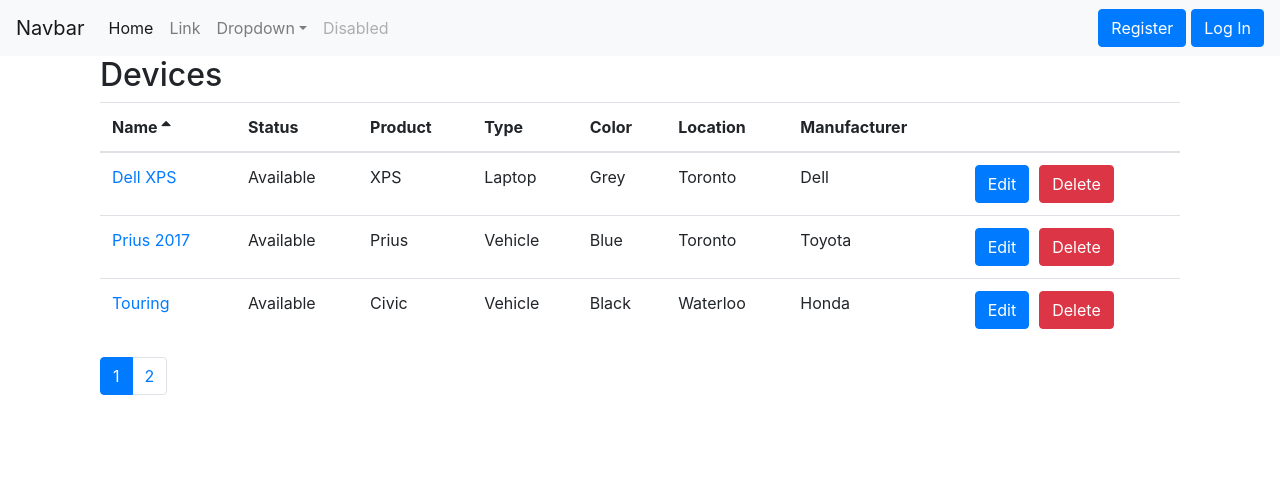
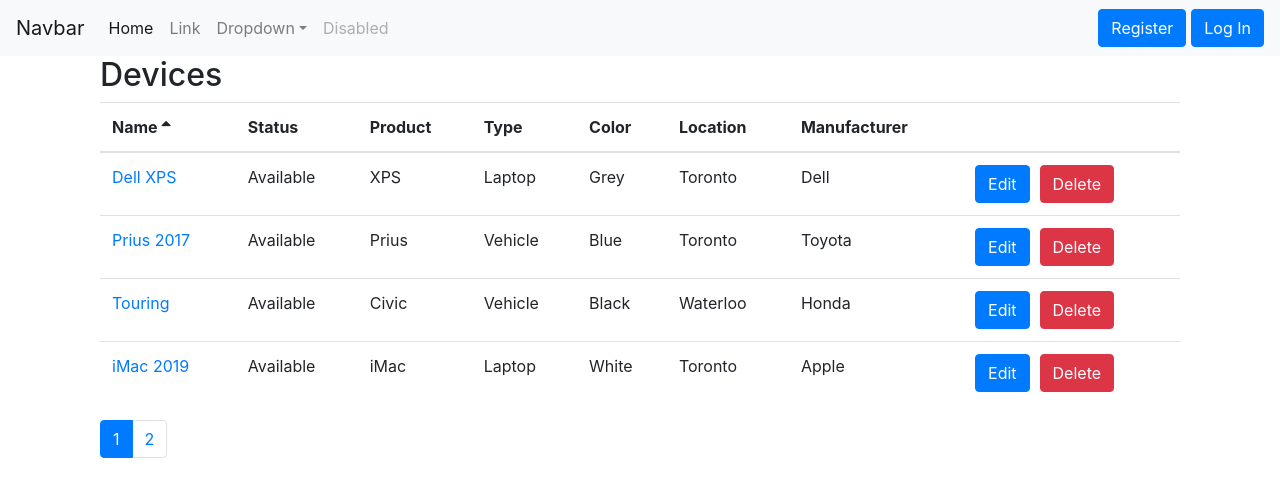
Before and after one commit to NarutoUzumaki77/BlackPanther, a React (Create React App) app: page /devices in a window 1280 px wide. Shown: the top 496 px of the page. Built offline with nearby package versions, Linux system fonts and the light colour scheme.

Commit message:
completed delete device

```diff
--- a/package.json
+++ b/package.json
@@ -8,6 +8,7 @@
     "@testing-library/user-event": "^7.1.2",
     "bootstrap": "^4.5.2",
     "font-awesome": "^4.7.0",
+    "joi-browser": "^13.4.0",
     "jquery": "^3.5.1",
     "lodash": "^4.17.20",
     "popper.js": "^1.16.1",
--- a/src/App.js
+++ b/src/App.js
@@ -4,6 +4,7 @@ import Devices from "./components/devices/devices";
 import DeviceDetails from "./components/devices/deviceDetail";
 import { Route, Switch, Redirect } from "react-router-dom";
 import "./App.css";
+import DeviceForm from './components/devices/deviceForm';
 
 function App() {
   return (
@@ -11,6 +12,7 @@ function App() {
       <NavBar />
       <main role="main" className="container">
         <Switch>
+          <Route path="/devices/edit/:id" component={DeviceForm} />
           <Route path="/devices/:id" component={DeviceDetails} />
           <Route path="/devices" component={Devices} />
           <Route exact path="/">
--- a/src/components/devices/device.jsx
+++ b/src/components/devices/device.jsx
@@ -2,7 +2,7 @@ import React from "react";
 import { Link } from "react-router-dom";
 
 const Device = (props) => {
-  const { device } = props;
+  const { device, onDelete } = props;
   return (
     <tr>
       <td>
@@ -15,14 +15,20 @@ const Device = (props) => {
       <td>{device.location.name}</td>
       <td>{device.manufacturer}</td>
       <td>
-        <button
+        <Link
+          to={`/devices/edit/${device.id}`}
+          device={device}
           type="button"
           className="btn btn-primary"
           style={{ marginRight: "10px" }}
         >
           Edit
-        </button>
-        <button type="button" className="btn btn-danger">
+        </Link>
+        <button
+          type="button"
+          className="btn btn-danger"
+          onClick={() => onDelete(device)}
+        >
           Delete
         </button>
       </td>
--- /dev/null
+++ b/src/components/devices/deviceForm.jsx
@@ -0,0 +1,44 @@
+import React, { Component } from "react";
+import Form from "../common/form";
+import Joi from "joi-browser";
+
+class DeviceForm extends Form {
+  constructor(props) {
+    super(props);
+    this.state = {
+      data: {
+        name: "",
+        color: "",
+        product: "",
+        manufacturer: "",
+        type: "",
+        purchase_date: "",
+        location: "",
+        status: "",
+        details: "",
+      },
+    };
+  }
+
+  schema = {
+    name: Joi.string().required().label("Name"),
+    color: Joi.string().required().label("Color"),
+    product: Joi.string().required().label("Product"),
+    manufacturer: Joi.string().required().label("Manufacturer"),
+    type: Joi.string().required().label("Type"),
+    purchase_date: Joi.string().label("Purchase Date"),
+    location: Joi.string().required().label("Location"),
+    detail: Joi.string().required().label("Detail"),
+  };
+
+  componentDidMount() {
+    const { device } = this.props;
+    if (!device) return;
+  }
+
+  render() {
+    return <h1>Device Form</h1>;
+  }
+}
+
+export default DeviceForm;
--- a/src/components/devices/deviceTable.jsx
+++ b/src/components/devices/deviceTable.jsx
@@ -3,7 +3,7 @@ import Device from "./device";
 import TableHeader from "../common/tableHeader";
 
 const DeviceTable = (props) => {
-  const { columns, onSort, sortColumn, devices } = props;
+  const { columns, onSort, sortColumn, devices, onDelete } = props;
 
   return (
     <table className="table">
@@ -14,7 +14,11 @@ const DeviceTable = (props) => {
       />
       <tbody>
         {devices.map((device) => (
-          <Device device={device} key={device.id} />
+          <Device
+            device={device}
+            onDelete={onDelete}
+            key={device.id}
+          />
         ))}
       </tbody>
     </table>
--- a/src/components/devices/devices.jsx
+++ b/src/components/devices/devices.jsx
@@ -10,7 +10,7 @@ class Devices extends Component {
     super(props);
     this.state = {
       devices: [],
-      pageSize: 3,
+      pageSize: 4,
       currentPage: 1,
       sortColumn: { path: "name", order: "asc" },
     };
@@ -27,6 +27,11 @@ class Devices extends Component {
 
   handlePageChange = (page) => {
     this.setState({ currentPage: page });
+  };
+
+  handleDelete = (device) => {
+    const devices = this.state.devices.filter((d) => d.id !== device.id);
+    this.setState({ devices })
   };
 
   render() {
@@ -56,6 +61,7 @@ class Devices extends Component {
         <DeviceTable
           columns={columns}
           onSort={this.handleSort}
+          onDelete={this.handleDelete}
           sortColumn={sortColumn}
           devices={sorted_devices}
         />
```
Also changed, not shown: 1 other file (tests, documents, lock files or other folders).
